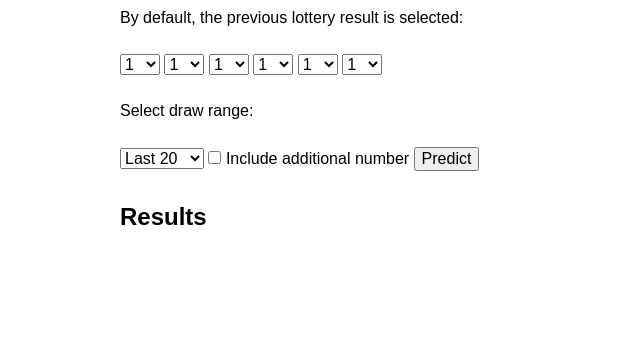
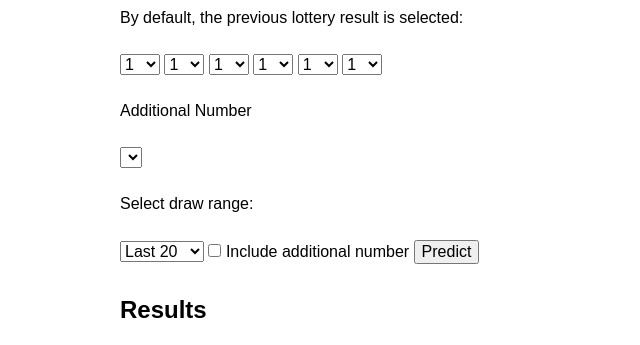
Before and after one commit to Websolution-sg/toto_predictor, a plain HTML site: page index.html in a window 1280 px wide. Shown: the part 105-450 px from the top of the page, without its empty margins (220-860 px from the left). Drawn offline with nearby package versions, Linux system fonts and the light colour scheme.

Commit message:
Update index.html

```diff
--- a/index.html
+++ b/index.html
@@ -21,6 +21,11 @@
     <select id="base4"></select>
     <select id="base5"></select>
     <select id="base6"></select>
+  </div>
+
+  <div>
+    <p>Additional Number</p>
+    <select id="additional"></select>
   </div>
 
   <p>Select draw range:</p>
```
